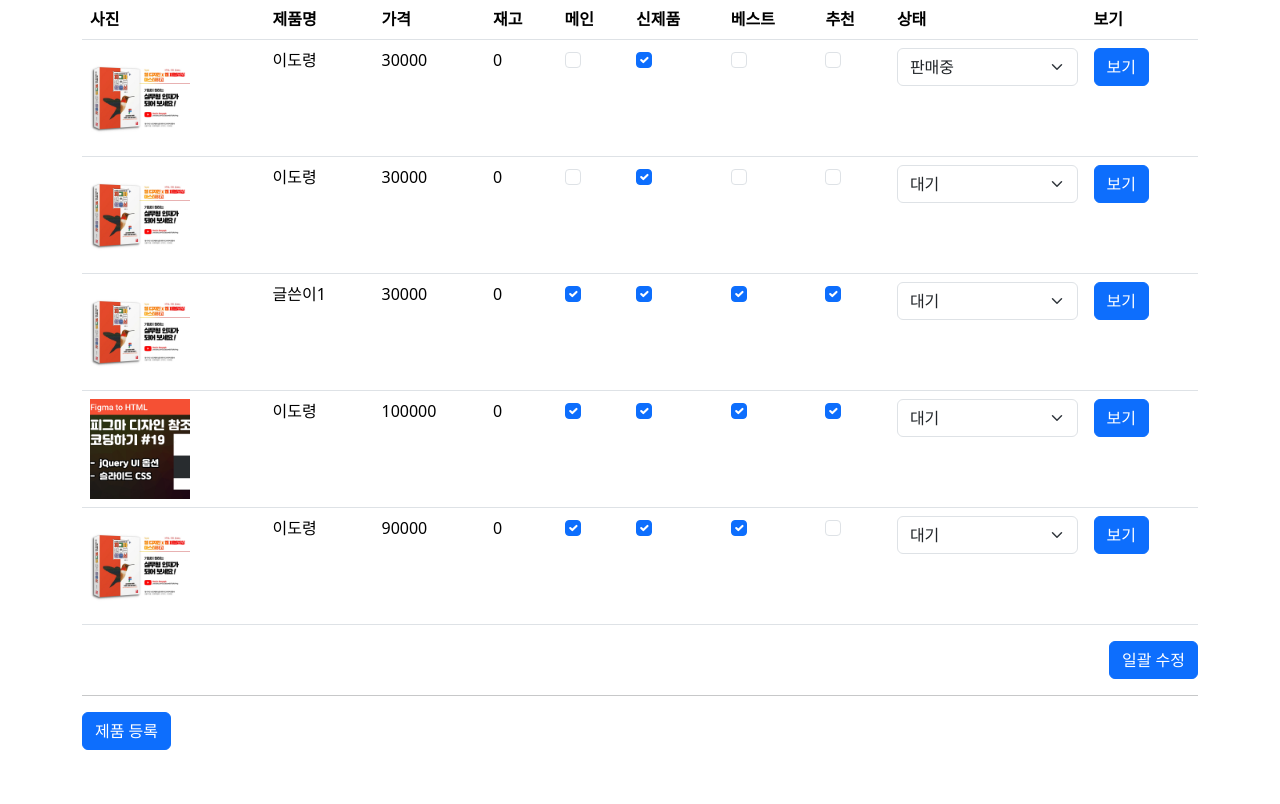
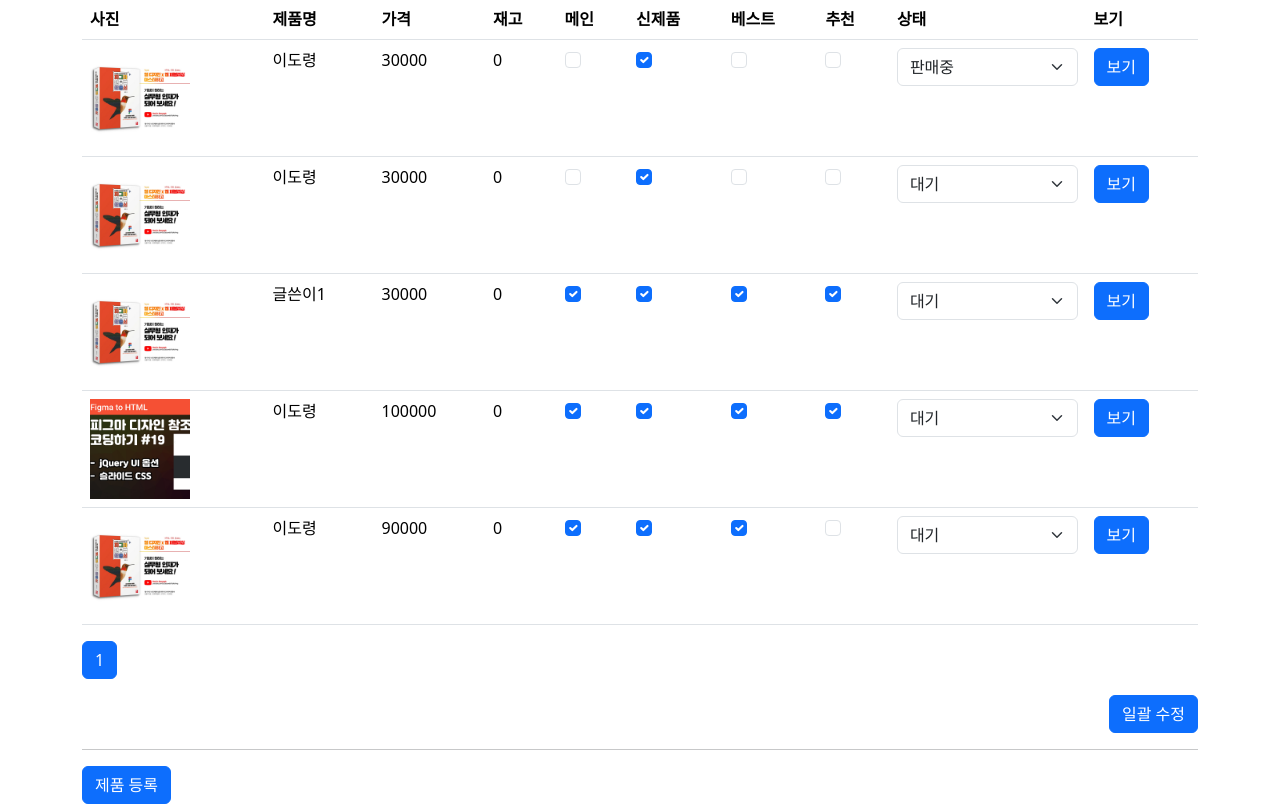
Before and after one commit to alikerock/abcmall_v2, a PHP site: page /admin/product/product_list.php in a window 1280 px wide. Shown: the part 261-1065 px from the top of the page. Before the commit the page ends 1011 px from the top, so only its background shows below. Run offline with PHP 8.4, Linux system fonts and the light colour scheme; a user stored in the database is signed in; data comes from the database, SQL or seed files in the repository.

Commit message:
product list pagenation

```diff
--- a/admin/product/product_list.php
+++ b/admin/product/product_list.php
@@ -9,6 +9,26 @@
   $statLimit = ($pageNumber-1)*$pageCount; // (1-1)*10 = 0, (2-1)*10 = 10
   $endLimit = $statLimit + $pageCount;
   $firstPageNumber = $_GET['firstPageNumber'] ?? 0 ;
+
+  //전체 게시물 수 구하기
+
+  $pagesql = "SELECT COUNT(*) as cnt from products";
+  $page_result = $mysqli->query($pagesql);
+  $page_row = $page_result->fetch_object();
+  $row_num = $page_row->cnt; //전체 게시물 수
+  //echo $row_num;
+
+  $block_ct = 5; // 1,2,3,4,5  / 5,6,7,8,9
+  $block_num = ceil($pageNumber/$block_ct);//pageNumber 1,  9/5 1.2 2
+  $block_start = (($block_num -1)*$block_ct) + 1;//page6 start 6
+  $block_end = $block_start + $block_ct -1; //start 1, end 5
+
+  $total_page = ceil($row_num/$pageCount); //총52, 52/5
+  if($block_end > $total_page) $block_end = $total_page;
+  $total_block = ceil($total_page/$block_ct);//총32, 2
+
+
+
 
   $cates1 = $_GET['cate1'] ?? '';
   $cate2 = $_GET['cate2'] ?? '';
@@ -58,7 +78,7 @@
 
   $query = $sql.$order.$limit; //쿼리 문장 조합
 
-  // var_dump($query);
+  //var_dump($query);
 
   $result = $mysqli -> query($query);
 
@@ -196,6 +216,35 @@
 
       </tbody>
     </table>
+    <nav aria-label="페이지네이션">
+      <ul class="pagination">
+      <?php
+          if($pageNumber>1){
+              echo "<li class=\"page-item\"><a class=\"page-link\" href=\"?pageNumber=1\">&lt;&lt;</a></li>";
+              if($block_num > 1){
+                  $prev = ($block_num - 2) * $block_ct + 1;
+                  echo "<li class=\"page-item\"><a href='?pageNumber=$prev' class=\"page-link\">이전</a></li>";
+              }
+          }
+          for($i=$block_start;$i<=$block_end;$i++){
+            if($pageNumber == $i){
+                echo "<li class=\"page-item active\" aria-current=\"page\"><a href=\"?pageNumber=$i\" class=\"page-link\">$i</a></li>";
+            }else{
+                echo "<li class=\"page-item\"><a href=\"?pageNumber=$i\" class=\"page-link\">$i</a></li>";
+            }
+          }
+          if($pageNumber<$total_page){
+            if($total_block > $block_num){
+                $next = $block_num * $block_ct + 1;
+                echo "<li class=\"page-item\"><a href=\"?pageNumber=$next\" class=\"page-link\">다음</a></li>";
+            }
+            echo "<li class=\"page-item\"><a href=\"?pageNumber=$total_page\" class=\"page-link\">&gt;&gt;</a></li>";
+          }
+        ?>
+
+
+      </ul>
+    </nav>
     <div class="d-flex justify-content-end">
       <button class="btn btn-primary">일괄 수정</button>
     </div>
```
